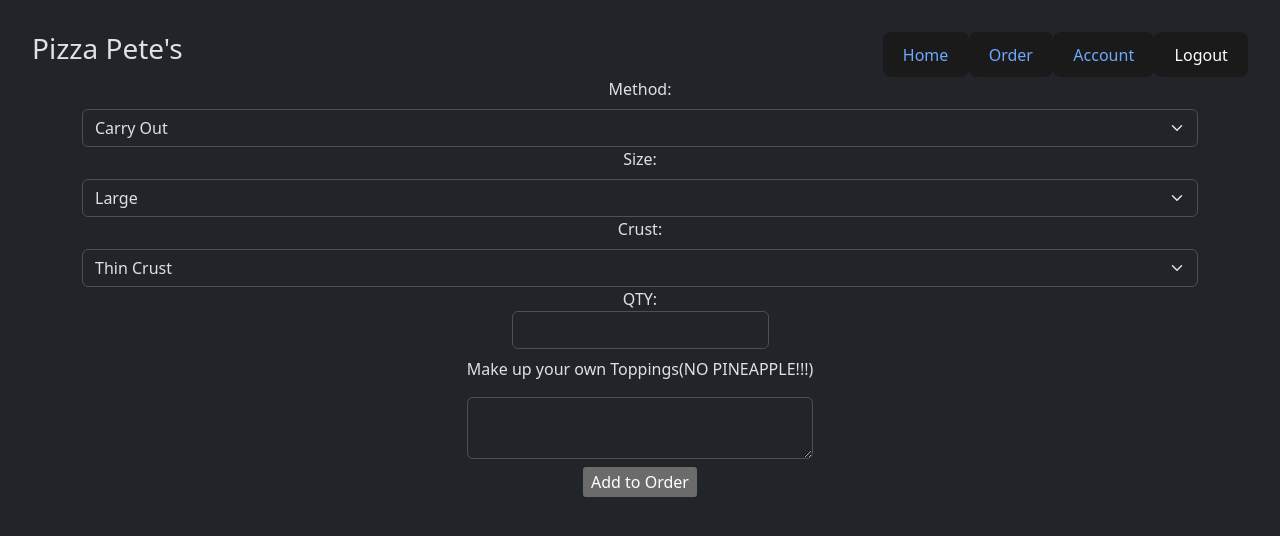
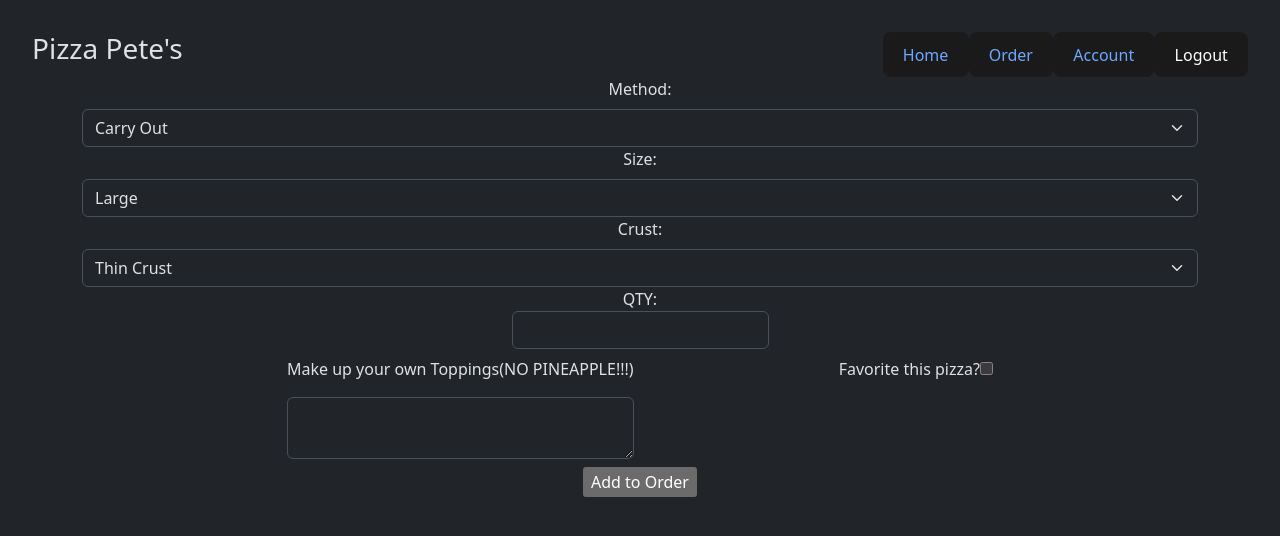
Before and after one commit to Zeraxle/Group_10_Group_Project, a React (Vite) app in the folder client/: page /pizzaform in a window 1280 px wide. Shown: the top 536 px of the page. Built offline with nearby package versions, Linux system fonts and the light colour scheme.

Commit message:
PizzaForm Favorites functionality

```diff
--- a/client/src/components/PizzaForm.jsx
+++ b/client/src/components/PizzaForm.jsx
@@ -1,15 +1,19 @@
 import React, { useState } from 'react'
 import Nav from './Nav'
 import { createPizza } from '../services/PizzaService'
+import {useNavigate} from 'react-router-dom'
 
 export const PizzaForm = ({loggedInUser}) => {
+
+  const navigate = useNavigate()
   const [pizzaData, setPizzaData] = useState({
     userId: loggedInUser.id,
     method: '',
     size: '',
     crust: '',
     qty: '',
-    comments: ''
+    comments: '',
+    favorite: false
   })
 
   const [errors, setErrors] = useState({
@@ -17,7 +21,10 @@ export const PizzaForm = ({loggedInUser}) => {
   })
   const changeHandler = e => {
     const {name, value} = e.target
-    {setPizzaData(prev => ({...prev, [name]: value}))}
+    if(name == "favorite"){
+      let checkedValue = e.target.checked
+      setPizzaData(prev => ({...prev, [name]: checkedValue}))
+    }else{{setPizzaData(prev => ({...prev, [name]: value}))}}
     // validateUserAttribute(name, value)
     }
 
@@ -51,6 +58,7 @@ export const PizzaForm = ({loggedInUser}) => {
     }
     createPizza(pizzaData)
       .then(res=>console.log(res))
+      .then(navigate('/home'))
       .catch(err=>console.log(err))
   }
 
@@ -93,6 +101,14 @@ export const PizzaForm = ({loggedInUser}) => {
               <textarea name="comments" className='form-control' onChange={commentsChangeHandler} value={pizzaData.comments}></textarea>
               {errors.comments && <p>{errors.comments}</p>}
             </label>
+            <label>
+                Favorite this pizza?
+                <input
+                    type="checkbox"
+                    name="favorite"
+                    onChange={changeHandler}
+                    value={pizzaData.favorite} />
+            </label>
           </div>
           <input type="submit" value="Add to Order" />
         </div>
```
Also changed, not shown: 2 other files (tests, documents, lock files or other folders).
